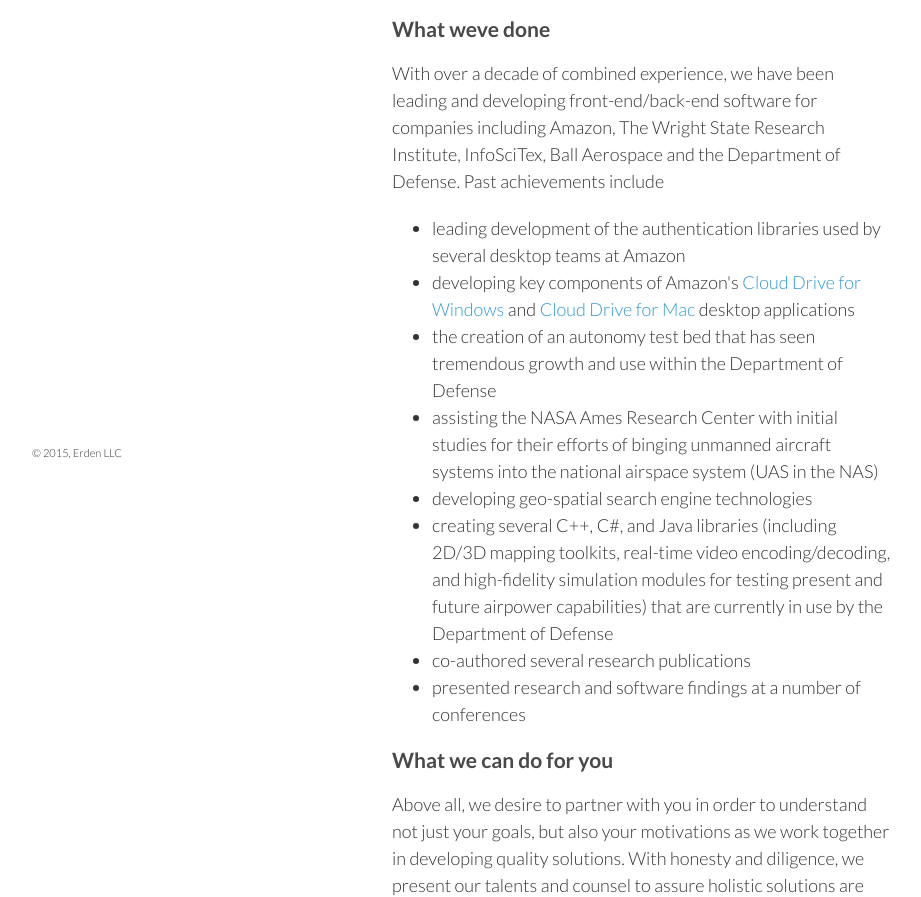
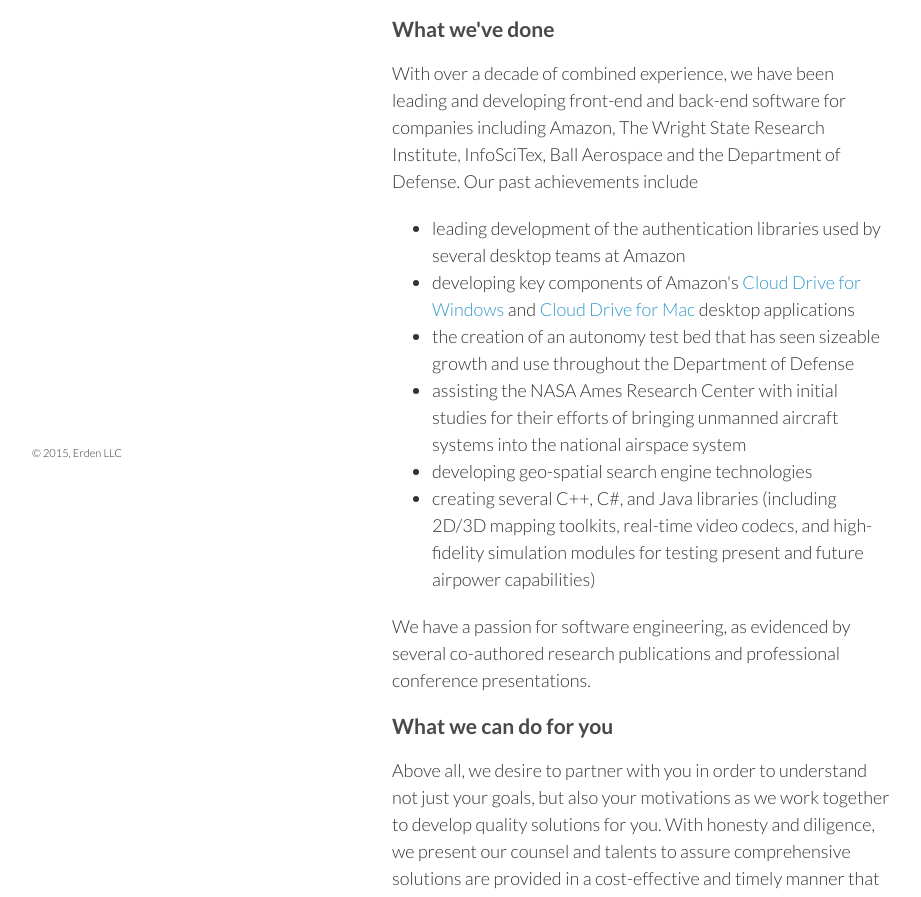
Before and after one commit to georgebearden/goerden, a plain HTML site: page index.html in a window 1280 px wide. Shown: the part 266-1163 px from the top of the page, without its empty margins (178-1099 px from the left). Drawn offline with Linux system fonts and the light colour scheme.

Commit message:
Updating the web content to match the latest one-page document and adding our logo.

```diff
--- a/index.html
+++ b/index.html
@@ -15,41 +15,41 @@
   <body>
     <div class="wrapper">
       <header>
-        <h1>erden</h1>
+		<img src="images/erden_3.png" width="90"/>
+		<h1>erden</h1>
       </header>
       <section>
         <h3>
-<a id="welcome-to-github-pages" class="anchor" href="#welcome-to-github-pages" aria-hidden="true"><span class="octicon octicon-link"></span></a>Who we are.</h3>
+<a id="welcome-to-github-pages" class="anchor" href="#welcome-to-github-pages" aria-hidden="true"><span class="octicon octicon-link"></span></a>Who we are</h3>
 
-<p>Erden LLC is a team of thinkers and dreamers.  We are contemplative during analysis and pragmatic during implementation.  We balance the complexities of software with simplicity in implementation that comes from years of hands-on experience.  Our solutions are <a href="https://en.wikipedia.org/wiki/Lean_software_development">lean</a>, and <a href="http://butunclebob.com/ArticleS.UncleBob.PrinciplesOfOod">solid</a>, ensuring you get exactly what you need, now and in the future.</p>
+<p>Erden LLC is a team of thinkers and dreamers.  We are contemplative during analysis and pragmatic during implementation.  We balance the complexities of software with a simplicity in implementation, refined from years of hands-on experience.  Our solutions are <a href="https://en.wikipedia.org/wiki/Lean_software_development">lean</a>, and <a href="http://butunclebob.com/ArticleS.UncleBob.PrinciplesOfOod">solid</a> to ensure you get exactly what you need now and in the future.</p>
 
-<h3><a id="designer-templates" class="anchor" href="#designer-templates" aria-hidden="true"><span class="octicon octicon-link"></span></a>What weve done</h3>
+<h3><a id="designer-templates" class="anchor" href="#designer-templates" aria-hidden="true"><span class="octicon octicon-link"></span></a>What we've done</h3>
 
-<p>With over a decade of combined experience, we have been leading and developing front-end/back-end software for companies including Amazon, The Wright State Research Institute, InfoSciTex, Ball Aerospace and the Department of Defense. Past achievements include
+<p>With over a decade of combined experience, we have been leading and developing front-end and back-end software for companies including Amazon, The Wright State Research Institute, InfoSciTex, Ball Aerospace and the Department of Defense. Our past achievements include
 <ul>
 <li>leading development of the authentication libraries used by several desktop teams at Amazon</li>
 <li>developing key components of Amazon's <a href="https://www.amazon.com/clouddrive/">Cloud Drive for Windows</a> and <a href="https://www.amazon.com/clouddrive/">Cloud Drive for Mac</a> desktop applications</li>
-<li>the creation of an autonomy test bed that has seen tremendous growth and use within the Department of Defense</li>
-<li>assisting the NASA Ames Research Center with initial studies for their efforts of binging unmanned aircraft systems into the national airspace system (UAS in the NAS)</li>
+<li>the creation of an autonomy test bed that has seen sizeable growth and use throughout the Department of Defense</li>
+<li>assisting the NASA Ames Research Center with initial studies for their efforts of bringing unmanned aircraft systems into the national airspace system</li>
 <li>developing geo-spatial search engine technologies</li>
-<li>creating several C++, C#, and Java libraries (including 2D/3D mapping toolkits, real-time video encoding/decoding, and high-fidelity simulation modules for testing present and future airpower capabilities) that are currently in use by the Department of Defense</li>
-<li>co-authored several research publications</li>
-<li>presented research and software findings at a number of conferences</li>
+<li>creating several C++, C#, and Java libraries (including 2D/3D mapping toolkits, real-time video codecs, and high-fidelity simulation modules for testing present and future airpower capabilities)</li>
 </ul>
+We have a passion for software engineering, as evidenced by several co-authored research publications and professional conference presentations.
 </p>
 
 <h3>
 <a id="creating-pages-manually" class="anchor" href="#creating-pages-manually" aria-hidden="true"><span class="octicon octicon-link"></span></a>What we can do for you</h3>
 
-<p>Above all, we desire to partner with you in order to understand not just your goals, but also your motivations as we work together in developing quality solutions.  With honesty and diligence, we present our talents and counsel to assure holistic solutions are provided in a cost-effective and timely manner that promotes your vision and growth.</p>
+<p>Above all, we desire to partner with you in order to understand not just your goals, but also your motivations as we work together to develop quality solutions for you. With honesty and diligence, we present our counsel and talents to assure comprehensive solutions are provided in a cost-effective and timely manner that promotes future growth.</p>
 
 <h3>
 <a id="authors-and-contributors" class="anchor" href="#authors-and-contributors" aria-hidden="true"><span class="octicon octicon-link"></span></a>Our team</h3>
 
 <p>
-(PICTURE)<b>George</b><br/>As one of the lead developers at Erden, George has been actively developing front-end/back-end software for in-house research projects as well as solving software problems for various companies as a consultant.  George has several years of experience in leading software development teams at Amazon, The Wright State Research Institute and the Air Force Research Library, and even more years of experience in developing SOLID C++, C#, Java and Javascript applications.  He has a bachelor’s degree in Computational Mathematics with a focus in Computer Science.</li>
-<br/><br/>(PICTURE)<b>James</b>
-<br/><br/>(PICTURE)<b>Jordin</b>
+<b>George</b><br/>As the back-end lead at Erden, George is immersed in developing scalable web services and RESTful APIs. George has several years of experience in leading software development teams at Amazon, The Wright State Research Institute, and the Air Force Research Library, and even more years of experience in developing SOLID C++, C#, Java, and Javascript applications. He has a bachelor’s degree in Computational Mathematics with a focus in Computer Science.</li>
+<br/><br/><b>James</b><br/>As the front-end lead at Erden, James is actively designing and developing the user-facing capabilities for in-house projects, as well as leading efforts for consulting with various customers. With several years of C++, C#, and Java experience with InfoSciTex and YSI, James has delved heavily in simulation, user-interface, and cross-application communications development in addition to working with hardware and software solutions. He has a dual bachelor's degree in Computer Engineering and Computer Science.
+<br/><br/><b>Jordin</b><br/>As the head of business operations and management, Jordin leads Erden's efforts in customer relations, market analysis, and micro/macro interpersonal communications. Jordin has several years of PR and marketing experience with Apple and DECA as well as operations and management experience from The Reynolds and Reynolds Company and several other businesses located in Dayton, OH. Over the years, Jordin has also provided financial consultation to Asbury Logistics and a number of private parties. Jordin has a bachelor's degree in Mass Communications with a focus in Public Relations, as well as an associate's degree in Marketing.
 </p>
 
 <h3>
```
Also changed, not shown: images/erden_3.png (added).
